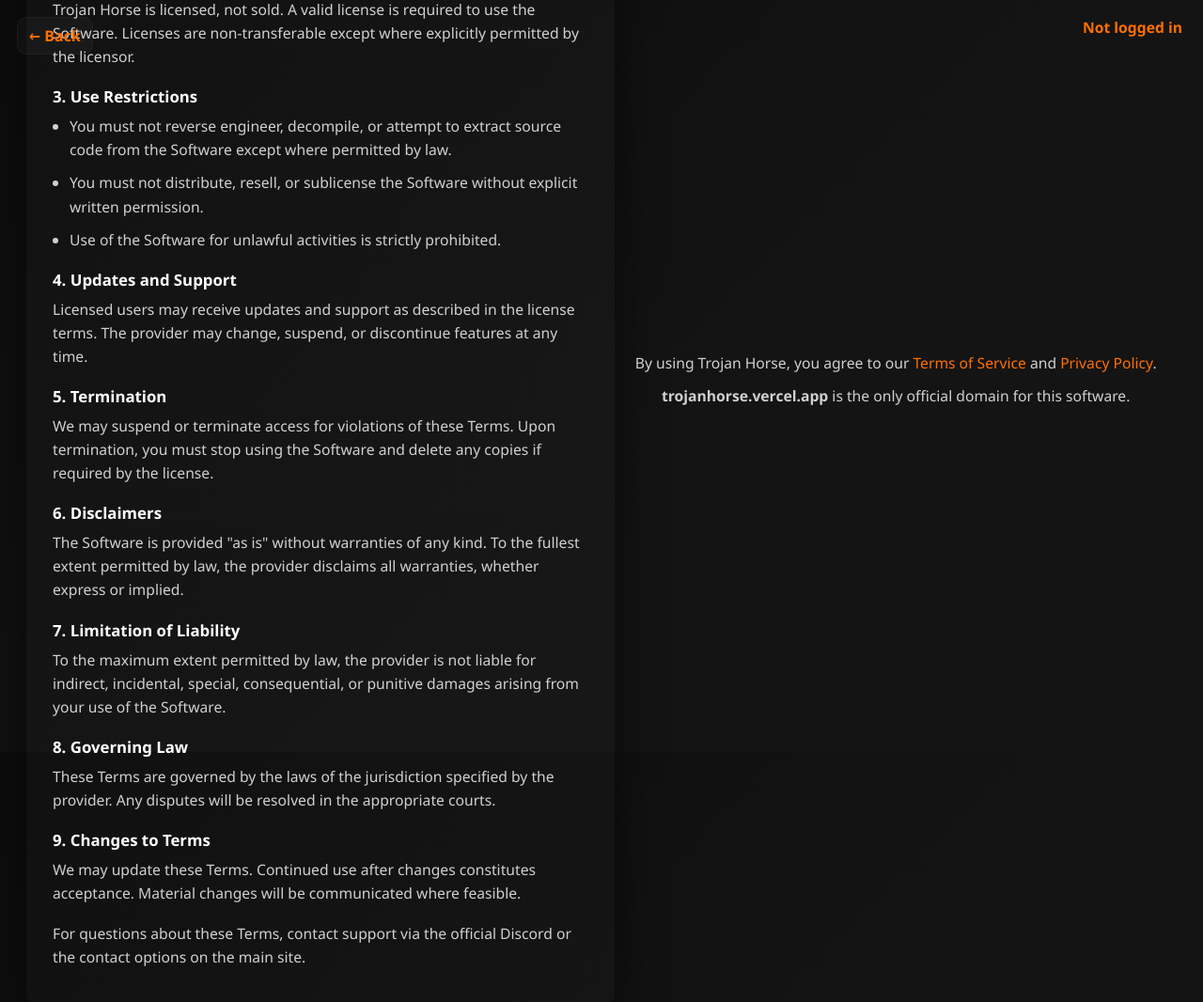
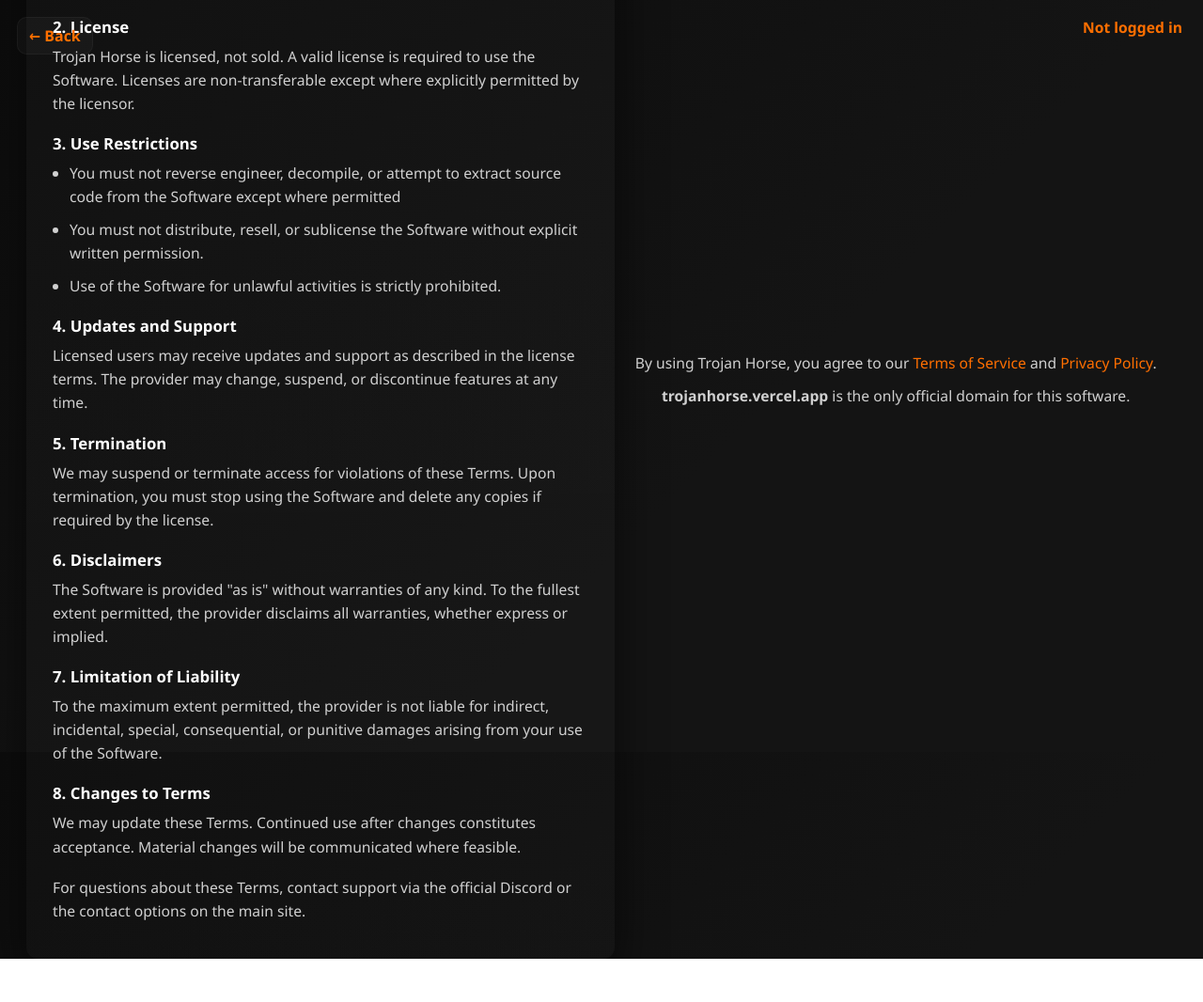
Before and after one commit to TrojanHorseTH/TrojanHorse, a plain HTML site: page tos.html in a window 1280 px wide. Shown: the whole page at 94% size. After the commit the page ends 1020 px from the top, so only its background shows below. Drawn offline with Linux system fonts and the light colour scheme.

Commit message:
Update tos.html

```diff
--- a/tos.html
+++ b/tos.html
@@ -98,7 +98,7 @@
 
     <h2>3. Use Restrictions</h2>
     <ul>
-      <li>You must not reverse engineer, decompile, or attempt to extract source code from the Software except where permitted by law.</li>
+      <li>You must not reverse engineer, decompile, or attempt to extract source code from the Software except where permitted</li>
       <li>You must not distribute, resell, or sublicense the Software without explicit written permission.</li>
       <li>Use of the Software for unlawful activities is strictly prohibited.</li>
     </ul>
@@ -110,15 +110,12 @@
     <p>We may suspend or terminate access for violations of these Terms. Upon termination, you must stop using the Software and delete any copies if required by the license.</p>
 
     <h2>6. Disclaimers</h2>
-    <p>The Software is provided "as is" without warranties of any kind. To the fullest extent permitted by law, the provider disclaims all warranties, whether express or implied.</p>
+    <p>The Software is provided "as is" without warranties of any kind. To the fullest extent permitted, the provider disclaims all warranties, whether express or implied.</p>
 
     <h2>7. Limitation of Liability</h2>
-    <p>To the maximum extent permitted by law, the provider is not liable for indirect, incidental, special, consequential, or punitive damages arising from your use of the Software.</p>
+    <p>To the maximum extent permitted, the provider is not liable for indirect, incidental, special, consequential, or punitive damages arising from your use of the Software.</p>
 
-    <h2>8. Governing Law</h2>
-    <p>These Terms are governed by the laws of the jurisdiction specified by the provider. Any disputes will be resolved in the appropriate courts.</p>
-
-    <h2>9. Changes to Terms</h2>
+    <h2>8. Changes to Terms</h2>
     <p>We may update these Terms. Continued use after changes constitutes acceptance. Material changes will be communicated where feasible.</p>
 
     <div style="margin-top:18px;" class="small">
```
